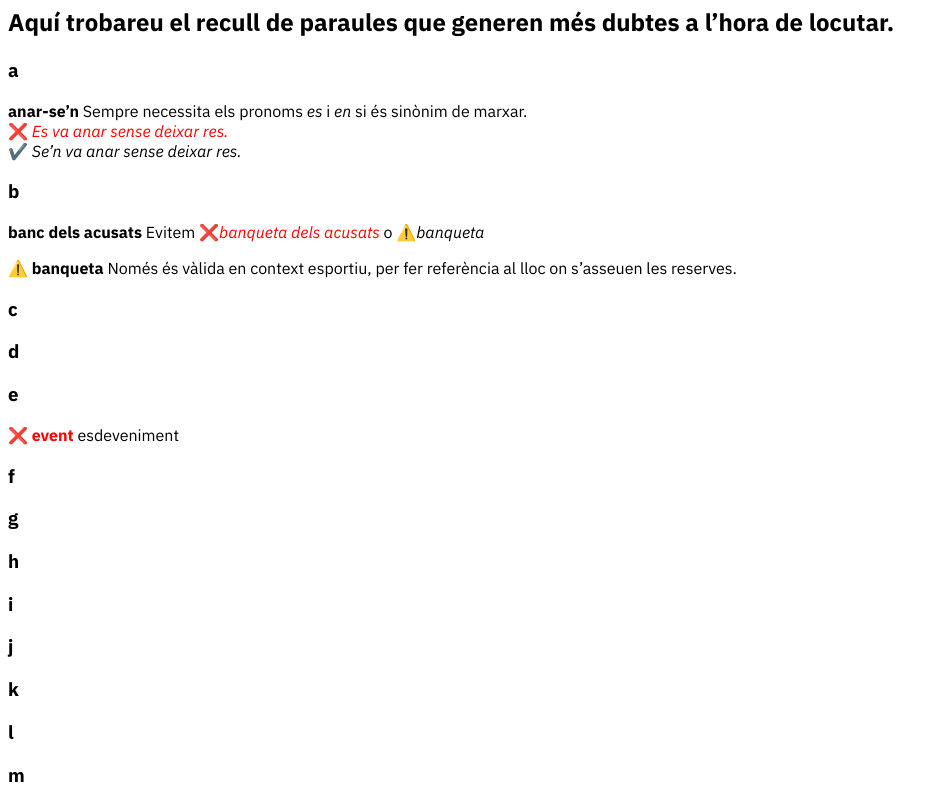
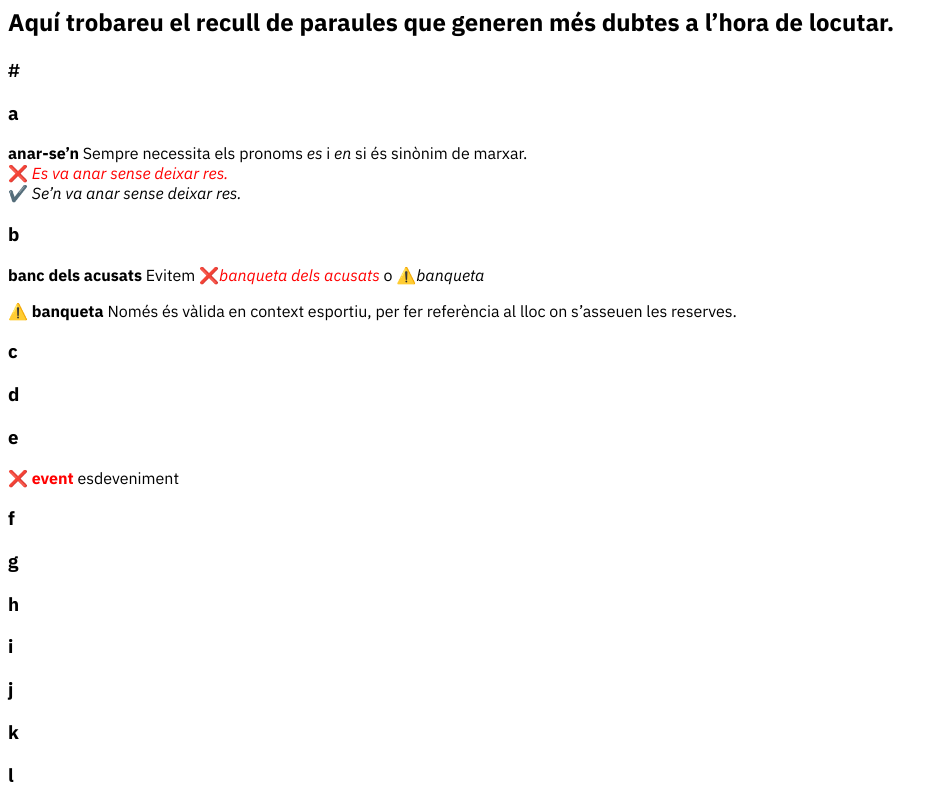
Before and after one commit to albertdufe/estiluabcm, a plain HTML site: page vocabulari.html in a window 1280 px wide. Shown: the part 79-869 px from the top of the page, without its empty margins (0-949 px from the left). Drawn offline with Linux system fonts and the light colour scheme.

Commit message:
Add files via upload

```diff
--- a/vocabulari.html
+++ b/vocabulari.html
@@ -13,6 +13,8 @@ body {
 <body>
   <h1>Vocabulari</h1>
   <h2>Aquí trobareu el recull de paraules que generen més dubtes a l&rsquo;hora de locutar.</h2>
+
+  <h3>#</h3>
 
   <h3>a</h3>
     <p><strong>anar-se’n</strong> Sempre necessita els pronoms <i>es</i> i <i>en</i> si és sinònim de marxar.<br>
```
